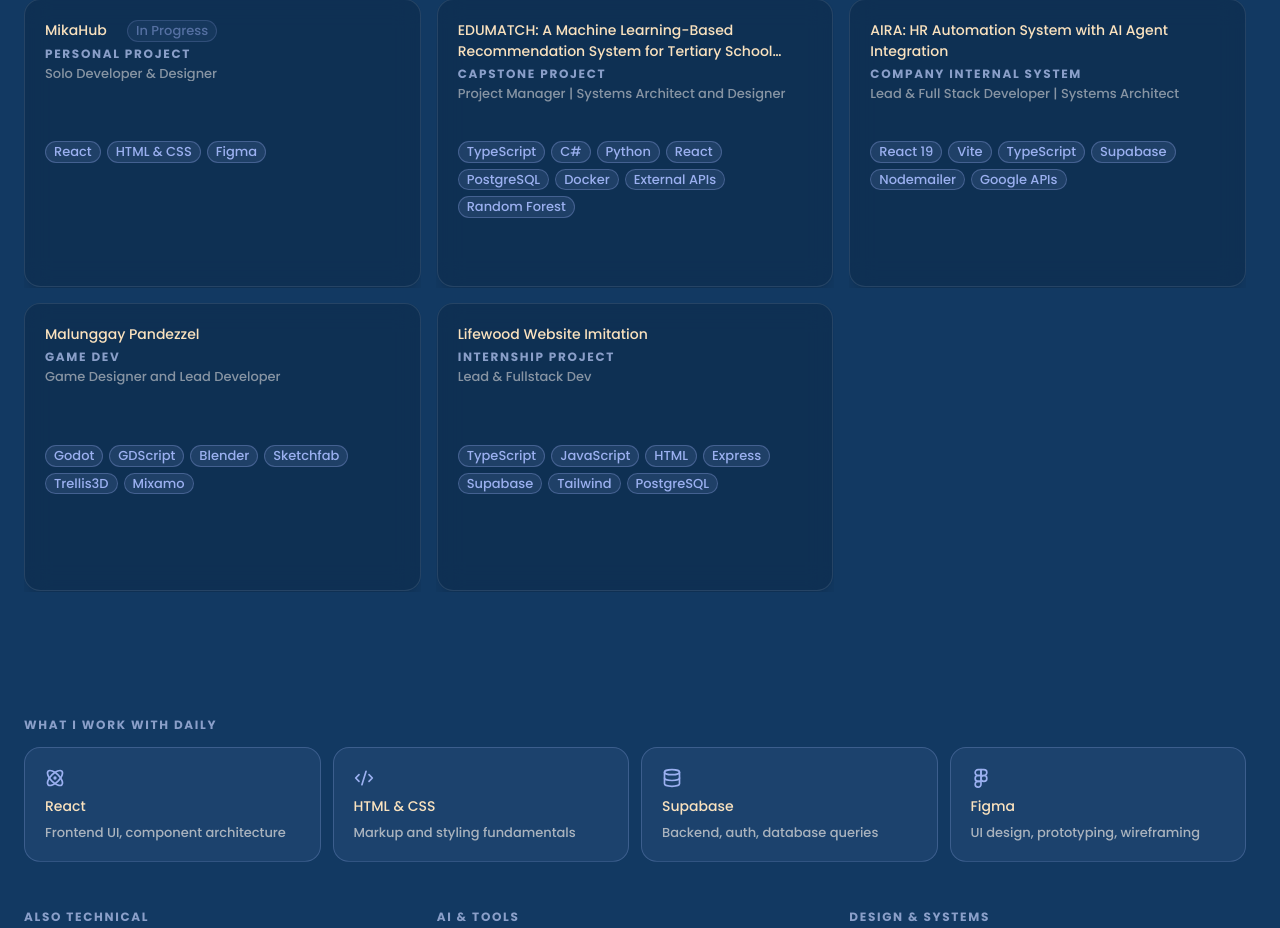
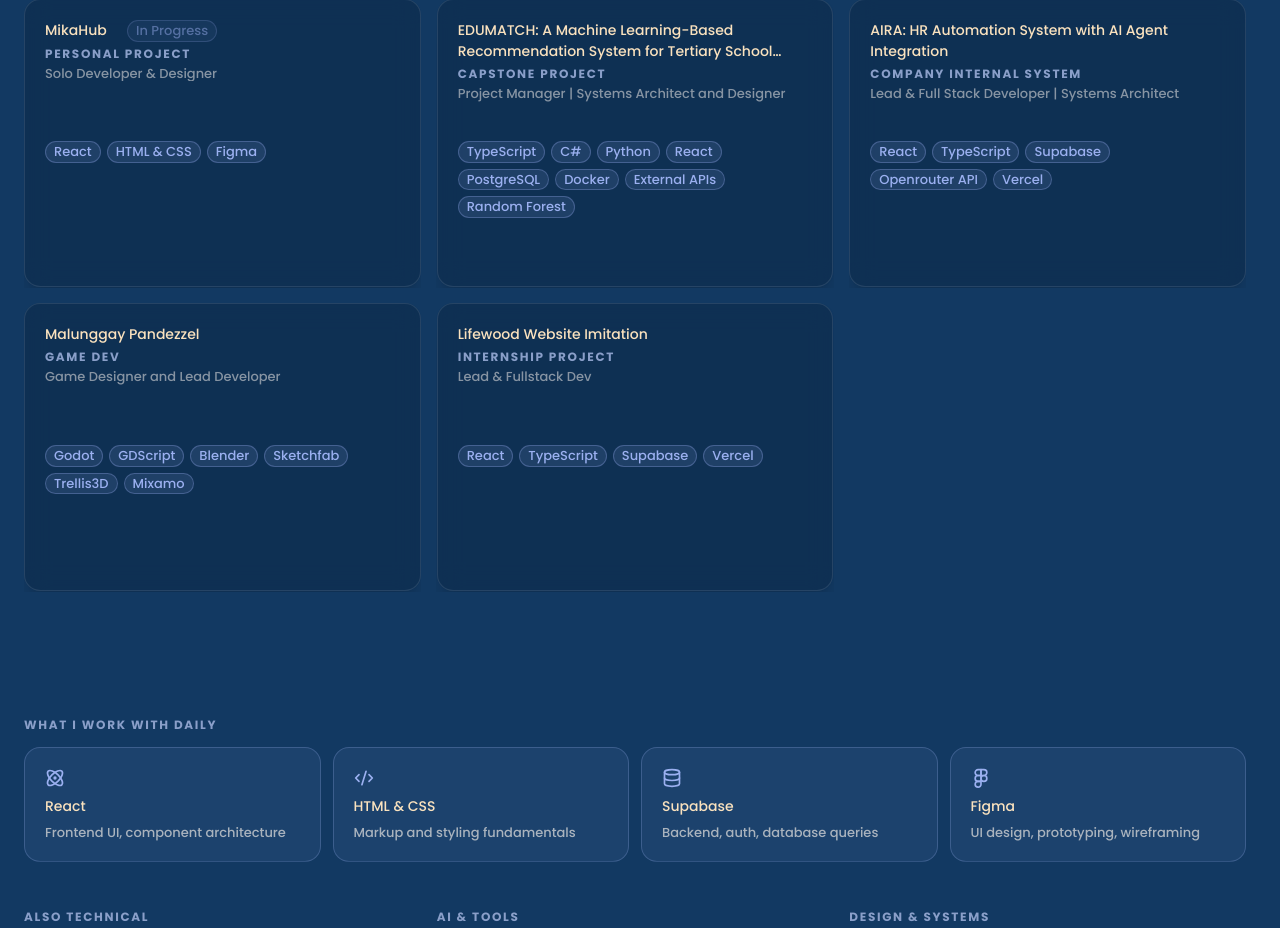
Before and after one commit to mikachiq/personal-website, a React (Vite) app: page / in a window 1280 px wide. Shown: the part 4340-5268 px from the top of the page. Built offline with nearby package versions, Linux system fonts and the light colour scheme.

Commit message:
updated project tech stacks

```diff
--- a/src/pages/Projects.tsx
+++ b/src/pages/Projects.tsx
@@ -49,7 +49,7 @@ const projects: Project[] = [
     title: 'AIRA: HR Automation System with AI Agent Integration',
     role: 'Lead & Full Stack Developer | Systems Architect',
     type: 'Company Internal System',
-    stack: ['React 19', 'Vite', 'TypeScript', 'Supabase', 'Nodemailer', 'Google APIs'],
+    stack: ['React', 'TypeScript', 'Supabase', 'Openrouter API', 'Vercel'],
     highlights: [
       'AI-powered email scanning',
       'Automated applicant extraction',
@@ -74,9 +74,10 @@ const projects: Project[] = [
   },
   {
     title: 'Lifewood Website Imitation',
+    visitSite: 'https://lifewoodwebsite.vercel.app/',
     role: 'Lead & Fullstack Dev',
     type: 'Internship Project',
-    stack: ['TypeScript', 'JavaScript', 'HTML', 'Express', 'Supabase', 'Tailwind', 'PostgreSQL'],
+    stack: ['React', 'TypeScript', 'Supabase', 'Vercel'],
     highlights: [
       '3 admin role tiers',
       'HR automation system',
@@ -84,7 +85,6 @@ const projects: Project[] = [
       'Interactive internal news module',
     ],
     description: <>An internship project wherein I had to replicate the company website while introducing new features and interactions for both users and administrators. The frontend covers company information, services, office location, an about page, open job positions, and internal news. The backend supports <span className="text-brand-accent font-semibold">three admin roles — superadmin, HR, and management</span> — each with a tailored interface. Key features include managing user inquiries, processing client project proposals, a built-in HR automation system, job posting management, and internal news publishing. Supporting modules include system logs for tracking admin actions and a notification system for new interactions across the platform.</>,
-    visitSite: 'https://lifewoodwebsite.vercel.app/',
   },
 ];
 
@@ -186,18 +186,6 @@ const Projects = () => {
                         ))}
                       </ul>
                     </div>
-                    {selected.visitSite && (
-                      <a
-                        href={selected.visitSite}
-                        target="_blank"
-                        rel="noreferrer"
-                        className="visit-site-btn inline-flex items-center gap-2 text-action text-brand-accent px-4 py-2.5 rounded-lg border border-brand-accent/20 bg-brand-accent/20 hover:bg-brand-accent/35 transition-all font-semibold"
-                      >
-                        <img src="/assets/vercel.png" alt="Vercel" className="w-3 h-3 object-contain invert" />
-                        Live demo
-                        <ExternalLink className="w-3 h-3" />
-                      </a>
-                    )}
                   </div>
 
                   {/* Right: title + description */}
@@ -209,6 +197,18 @@ const Projects = () => {
                           <span className="text-chip px-2.5 py-1 rounded-full border border-brand-accent/40 bg-brand-accent/12 text-brand-accent animate-pulse shrink-0">
                             In Progress
                           </span>
+                        )}
+                        {selected.visitSite && (
+                          <a
+                            href={selected.visitSite}
+                            target="_blank"
+                            rel="noreferrer"
+                            className="visit-site-btn inline-flex items-center gap-2 text-action text-brand-accent px-4 py-2.5 rounded-lg border border-brand-accent/20 bg-brand-accent/20 hover:bg-brand-accent/35 transition-all font-semibold"
+                          >
+                            <img src="/assets/vercel.png" alt="Vercel" className="w-3 h-3 object-contain invert" />
+                            Live demo
+                            <ExternalLink className="w-3 h-3" />
+                          </a>
                         )}
                       </div>
                       <button
```
